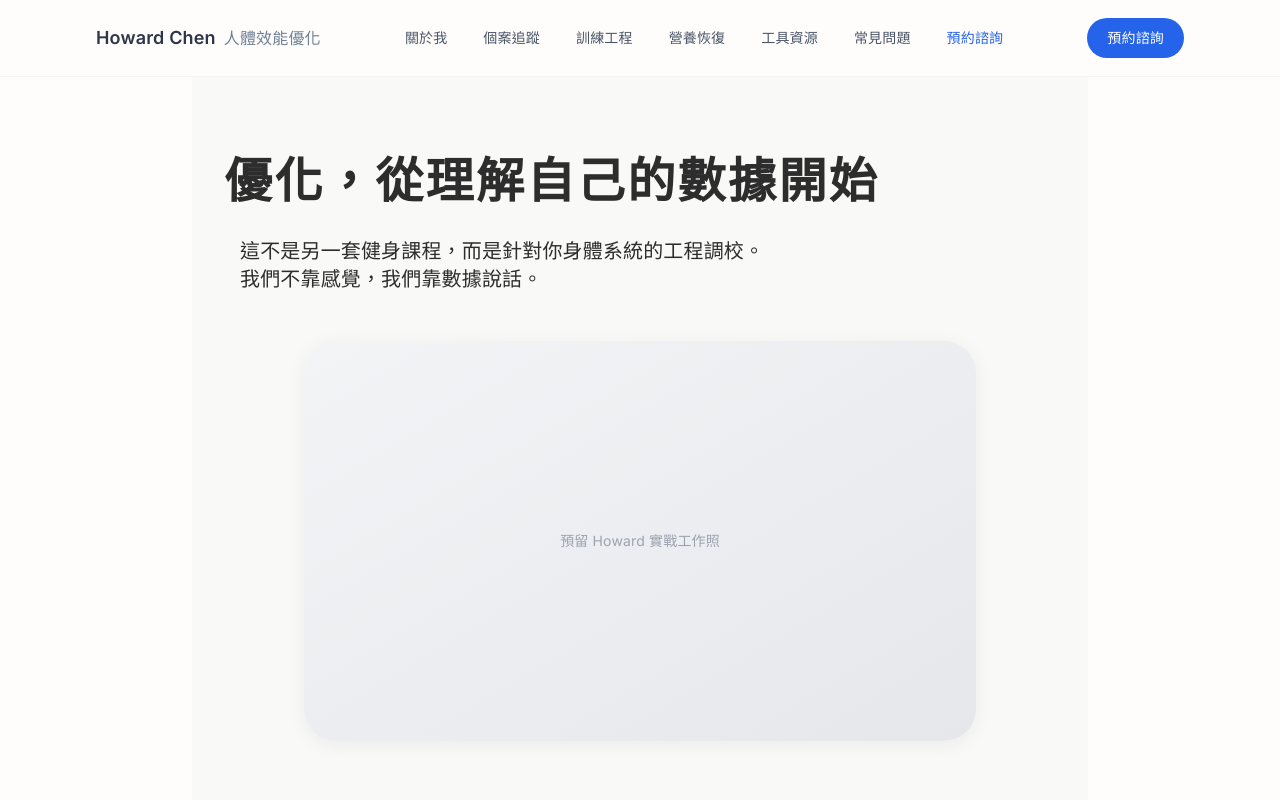
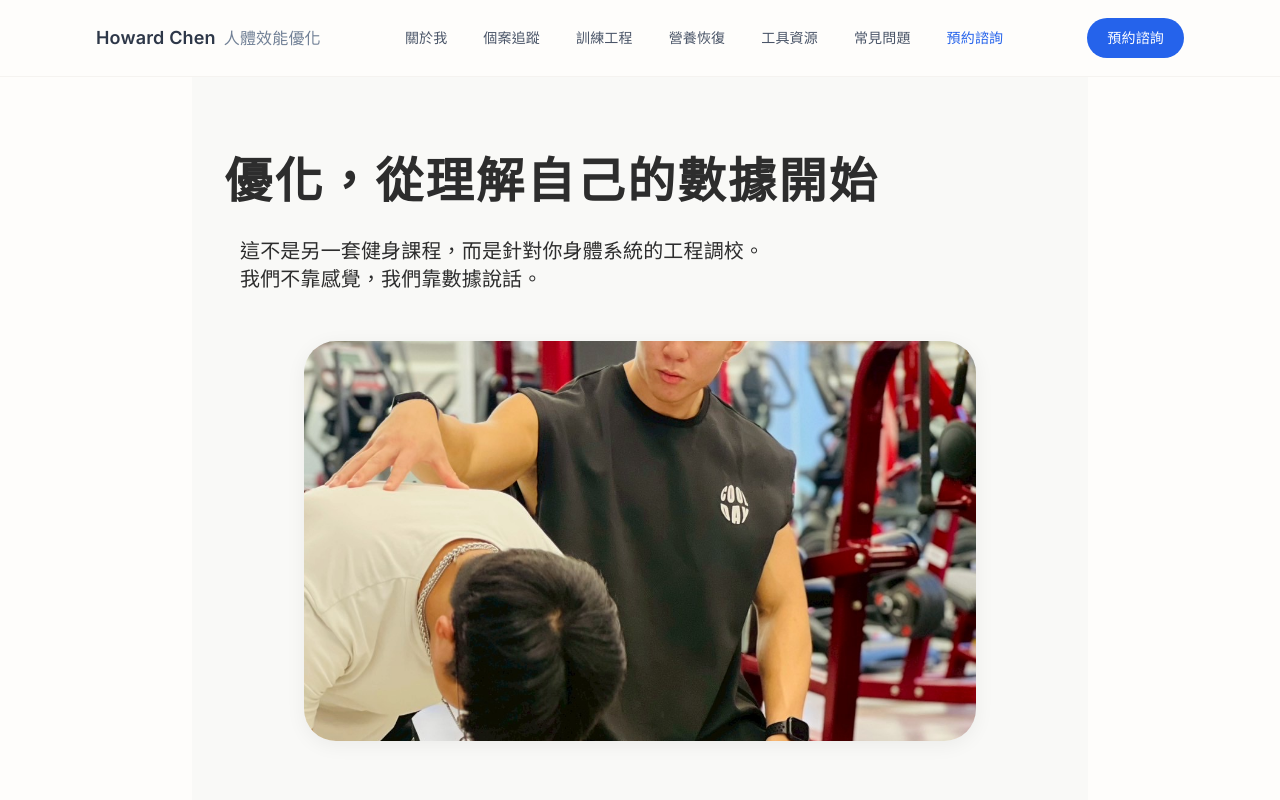
Before and after one commit to chenhoward456-hash/V3, a Next.js app: page /action in a window 1280 px wide. Shown: the top 800 px of the page. Built offline with nearby package versions, Linux system fonts and the light colour scheme.

Commit message:
加入 Howard 實戰工作照到 /action 頁面

```diff
--- a/app/action/page.tsx
+++ b/app/action/page.tsx
@@ -18,12 +18,14 @@ export default function ActionPage() {
         我們不靠感覺，我們靠數據說話。
       </p>
 
-      {/* Howard 實戰工作照容器 */}
+      {/* Howard 實戰工作照 */}
       <div className="mb-16 flex justify-center">
         <div className="w-full max-w-2xl h-[400px] rounded-[2rem] overflow-hidden" style={{boxShadow: '0 4px 20px rgba(0, 0, 0, 0.06)'}}>
-          <div className="w-full h-full bg-gradient-to-br from-gray-100 to-gray-200 flex items-center justify-center">
-            <p className="text-gray-400 text-sm">預留 Howard 實戰工作照</p>
-          </div>
+          <img
+            src="/howard-training.jpg"
+            alt="Howard Chen 指導學員動作矯正"
+            className="w-full h-full object-cover"
+          />
         </div>
       </div>
 
```
Also changed, not shown: public/howard-training.jpg (added).
